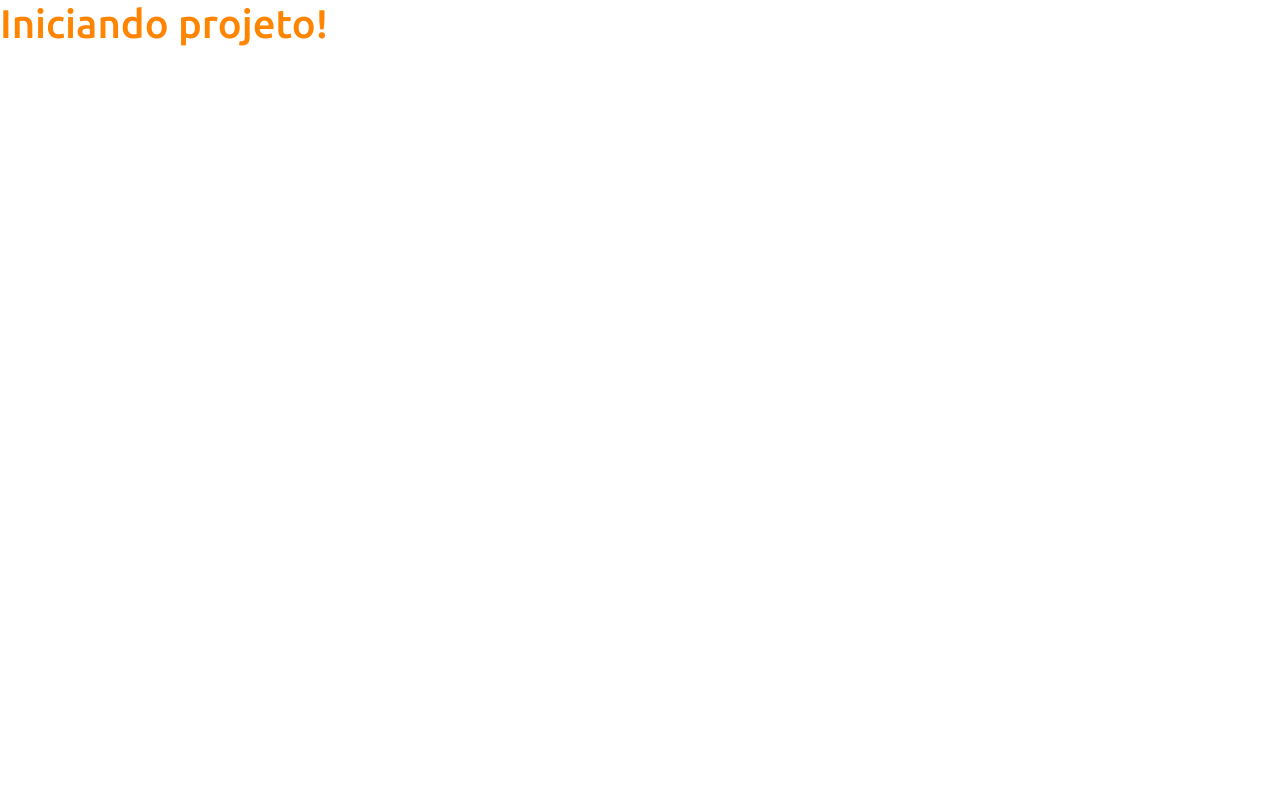
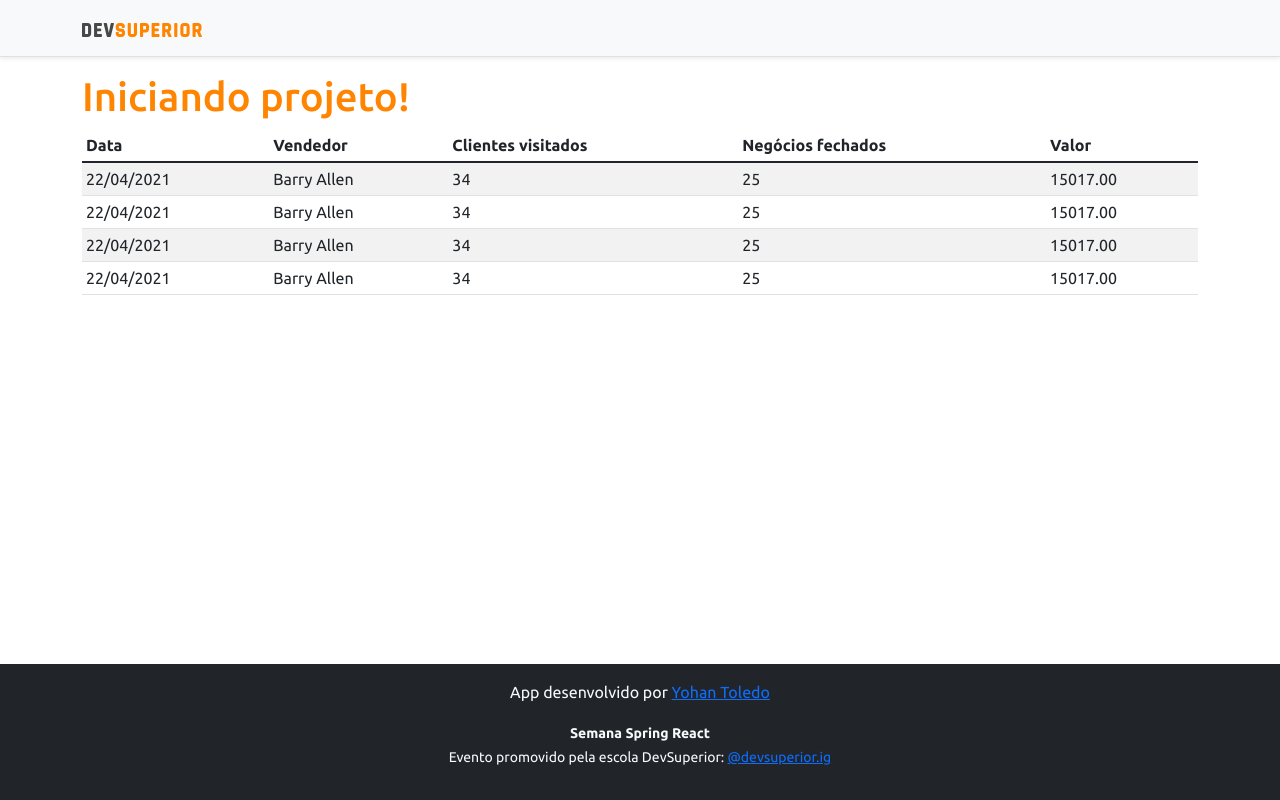
Before and after one commit to YohanToledo/projeto-sds5, a React (Create React App) app in the folder frontend/: page / in a window 1280 px wide. Built offline with nearby package versions, Linux system fonts and the light colour scheme.

Commit message:
Basic static components

```diff
--- a/frontend/src/App.tsx
+++ b/frontend/src/App.tsx
@@ -1,9 +1,19 @@
+import NavBar from 'components/NavBar';
+import Footer from 'components/Footer'
+import DataTable from 'components/DataTable';
 
 function App() {
   return (
-    <div>
+   <>
+    <NavBar />
+    <div className="container">
       <h1 className="text-primary">Iniciando projeto!</h1>
+      <DataTable />
     </div>
+
+
+    <Footer />
+  </>
   );
 }
 
--- /dev/null
+++ b/frontend/src/components/DataTable/index.tsx
@@ -0,0 +1,51 @@
+
+const DataTable = () => {
+    return (
+        <div className="table-responsive">
+        <table className="table table-striped table-sm">
+            <thead>
+                <tr>
+                    <th>Data</th>
+                    <th>Vendedor</th>
+                    <th>Clientes visitados</th>
+                    <th>Negócios fechados</th>
+                    <th>Valor</th>
+                </tr>
+            </thead>
+            <tbody>
+                <tr>
+                    <td>22/04/2021</td>
+                    <td>Barry Allen</td>
+                    <td>34</td>
+                    <td>25</td>
+                    <td>15017.00</td>
+                </tr>
+                <tr>
+                    <td>22/04/2021</td>
+                    <td>Barry Allen</td>
+                    <td>34</td>
+                    <td>25</td>
+                    <td>15017.00</td>
+                </tr>
+                <tr>
+                    <td>22/04/2021</td>
+                    <td>Barry Allen</td>
+                    <td>34</td>
+                    <td>25</td>
+                    <td>15017.00</td>
+                </tr>
+                <tr>
+                    <td>22/04/2021</td>
+                    <td>Barry Allen</td>
+                    <td>34</td>
+                    <td>25</td>
+                    <td>15017.00</td>
+                </tr>
+            </tbody>
+        </table>
+    </div>
+
+    );
+  }
+
+  export default DataTable;
--- /dev/null
+++ b/frontend/src/components/Footer/index.tsx
@@ -0,0 +1,14 @@
+
+const Footer = () => {
+    return (
+        <footer className="footer mt-auto py-3 bg-dark">
+        <div className="container">
+          <p className="text-light">App desenvolvido por <a href="https://github.com/YohanToledo" target="_blank" rel="noreferrer">Yohan Toledo</a></p>
+          <p className="text-light"><small><strong>Semana Spring React</strong><br/>
+            Evento promovido pela escola DevSuperior: <a href="https://instagram.com/devsuperior.ig" target="_blank" rel="noreferrer">@devsuperior.ig</a></small></p>
+        </div>
+      </footer>
+    );
+  }
+
+  export default Footer;
--- /dev/null
+++ b/frontend/src/components/NavBar/index.tsx
@@ -0,0 +1,15 @@
+import ImgDsDark from 'assets/img/ds-dark.svg';
+
+const NavBar = () => {
+    return (
+        <div className="d-flex flex-column flex-md-row align-items-center p-3 px-md-4 mb-3 bg-light border-bottom shadow-sm">
+        <div className="container">
+          <nav className="my-2 my-md-0 mr-md-3">
+            <img src={ImgDsDark} alt="DevSuperior" width="120" />
+          </nav>
+        </div>
+      </div>
+    );
+  }
+
+  export default NavBar;
```
Also changed, not shown: frontend/src/assets/img/ds-dark.svg (added).
